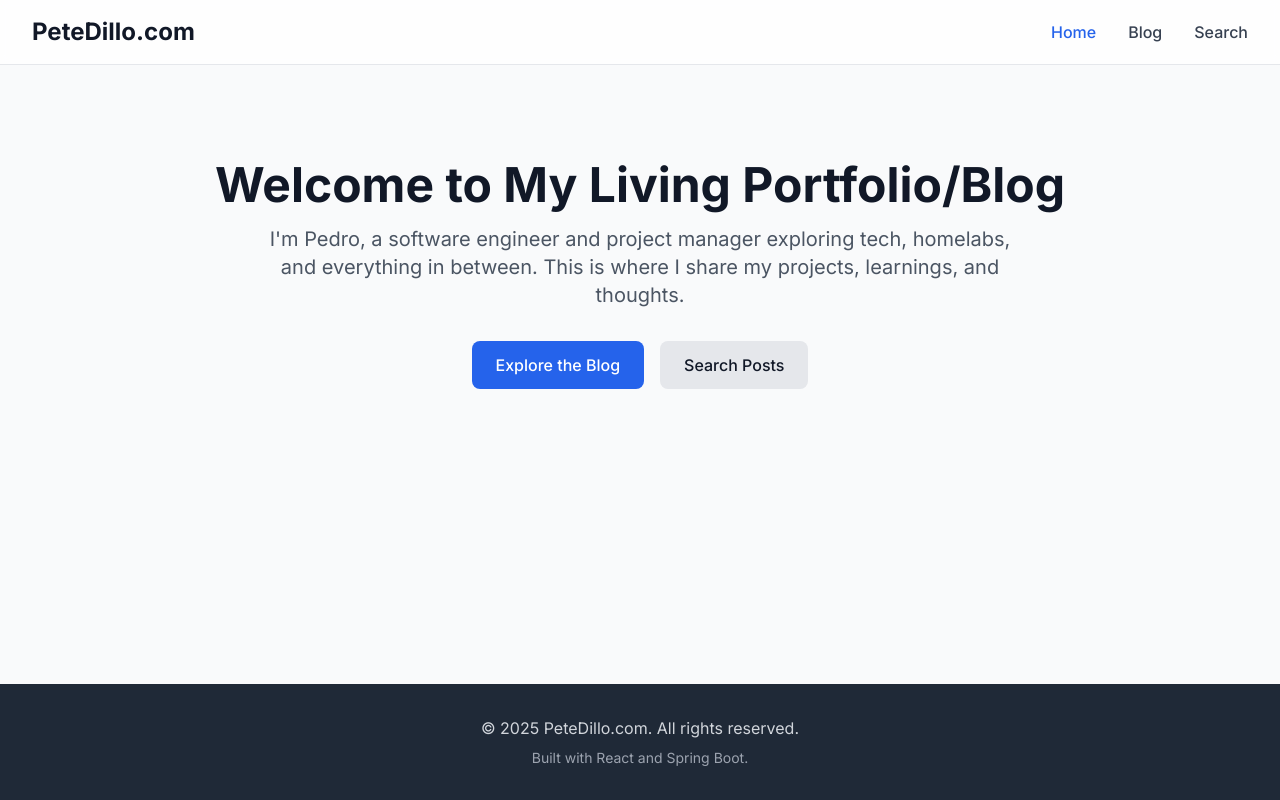
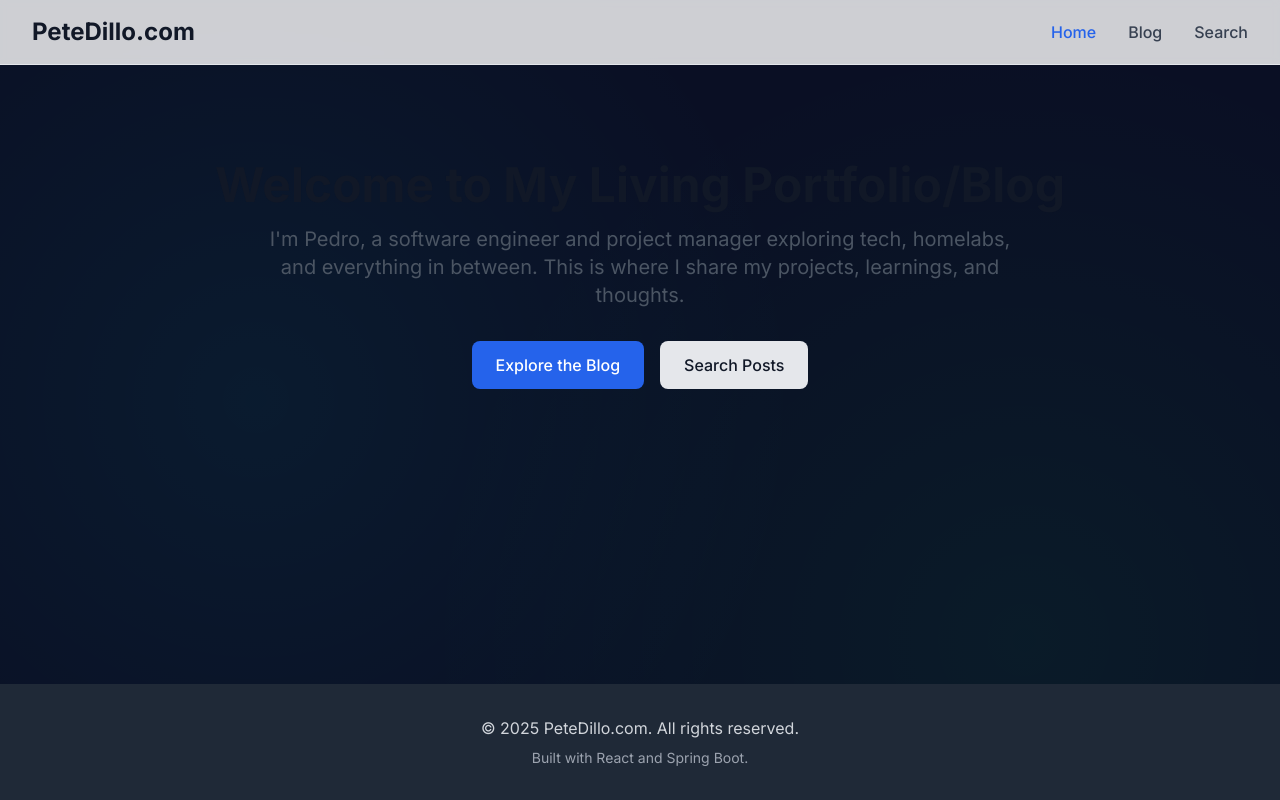
Before and after one commit to petedillo/blog-ui, a React (Vite) app: page / in a window 1280 px wide. Built offline with nearby package versions, Linux system fonts and the light colour scheme; no server answers.

Commit message:
feat: Add neon cyberpunk theme base styles
- Apply neon-themed base styles for body, headings, and links
- Add component utility classes: btn-primary, btn-secondary, card-neon, input-neon
- Add text-glow effect with animation
- Include reduced-motion accessibility support

```diff
--- a/src/index.css
+++ b/src/index.css
@@ -2,28 +2,90 @@
 @tailwind components;
 @tailwind utilities;
 
-:root {
-  font-family: 'Inter', sans-serif;
-  line-height: 1.5;
-  font-weight: 400;
+@layer base {
+  body {
+    @apply bg-dark-bg text-neon-cyan font-sans antialiased;
+    background-image:
+      radial-gradient(circle at 20% 50%, rgba(0, 255, 255, 0.05) 0%, transparent 50%),
+      radial-gradient(circle at 80% 80%, rgba(0, 255, 127, 0.05) 0%, transparent 50%);
+    margin: 0;
+    display: flex;
+    flex-direction: column;
+    min-height: 100vh;
+  }
 
-  color-scheme: light;
-  color: #111827; /* gray-900 */
-  background-color: #F9FAFB; /* gray-50 */
+  h1, h2, h3, h4, h5, h6 {
+    @apply text-neon-green font-bold;
+  }
 
-  font-synthesis: none;
-  text-rendering: optimizeLegibility;
-  -webkit-font-smoothing: antialiased;
-  -moz-osx-font-smoothing: grayscale;
+  a {
+    @apply text-neon-blue hover:text-neon-cyan transition-colors duration-200;
+  }
+
+  ::selection {
+    @apply bg-neon-cyan text-dark-bg;
+  }
 }
 
-body {
-  margin: 0;
-  display: flex;
-  flex-direction: column;
-  min-height: 100vh;
+@layer components {
+  /* Neon button styles */
+  .btn-primary {
+    @apply bg-neon-green text-dark-bg px-6 py-3 rounded-lg font-semibold
+           hover:shadow-neon-green transition-all duration-300
+           transform hover:scale-105;
+  }
+
+  .btn-secondary {
+    @apply border-2 border-neon-cyan text-neon-cyan px-6 py-3 rounded-lg font-semibold
+           hover:bg-neon-cyan hover:text-dark-bg hover:shadow-neon-cyan
+           transition-all duration-300;
+  }
+
+  /* Neon card styles */
+  .card-neon {
+    @apply bg-overlay border border-neon-cyan/30 rounded-lg p-6
+           hover:border-neon-cyan/60 hover:shadow-neon-cyan
+           transition-all duration-300;
+  }
+
+  /* Neon input styles */
+  .input-neon {
+    @apply bg-dark-bg border-2 border-neon-blue text-neon-cyan px-4 py-2 rounded-lg
+           focus:border-neon-cyan focus:shadow-neon-cyan focus:outline-none
+           transition-all duration-300;
+  }
+
+  /* Glow text effect */
+  .text-glow {
+    text-shadow:
+      0 0 10px currentColor,
+      0 0 20px currentColor,
+      0 0 30px currentColor;
+  }
+}
+
+@keyframes pulse-glow {
+  0%, 100% {
+    box-shadow: 0 0 10px rgba(0, 255, 255, 0.5);
+  }
+  50% {
+    box-shadow: 0 0 20px rgba(0, 255, 255, 0.8), 0 0 30px rgba(0, 255, 255, 0.5);
+  }
+}
+
+.animate-pulse-glow {
+  animation: pulse-glow 2s ease-in-out infinite;
+}
+
+/* Respect motion preferences */
+@media (prefers-reduced-motion: reduce) {
+  * {
+    animation-duration: 0.01ms !important;
+    animation-iteration-count: 1 !important;
+    transition-duration: 0.01ms !important;
+  }
 }
 
 #root {
-    width: 100%;
+  width: 100%;
 }
```
